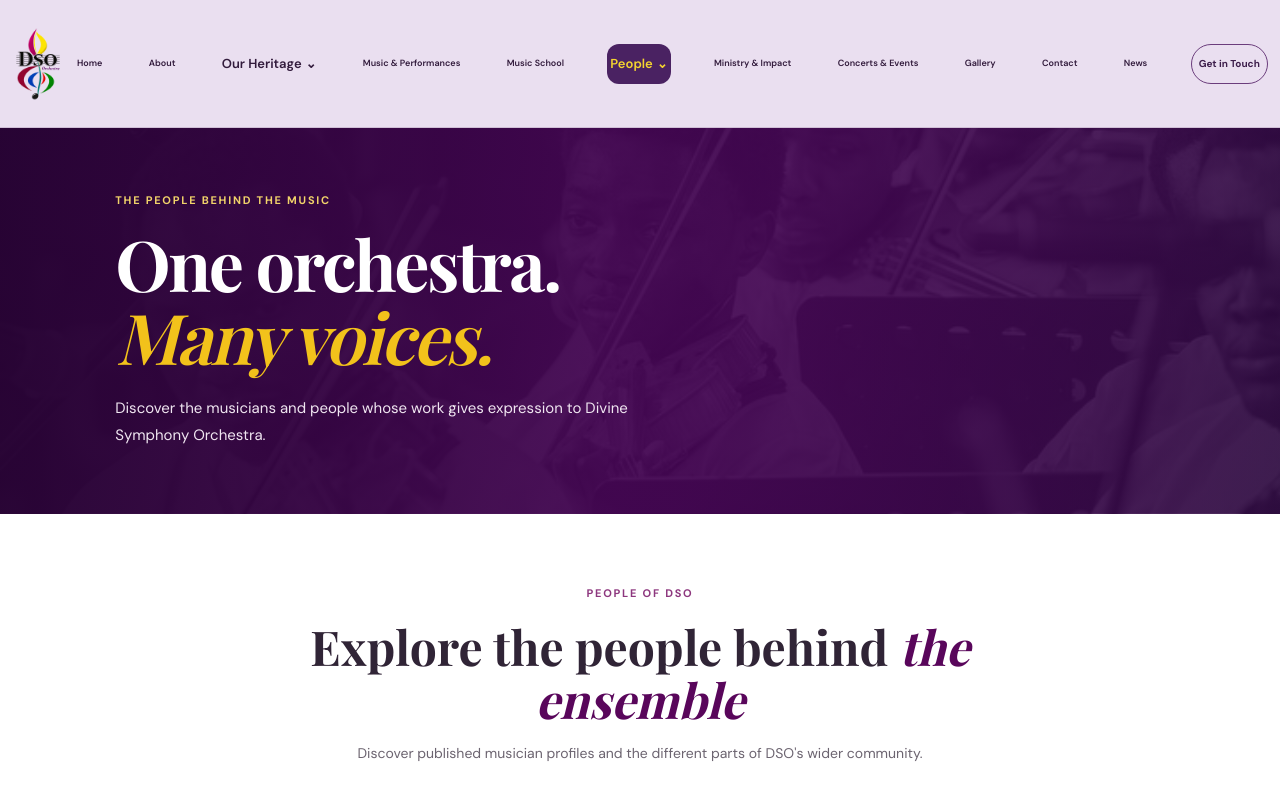
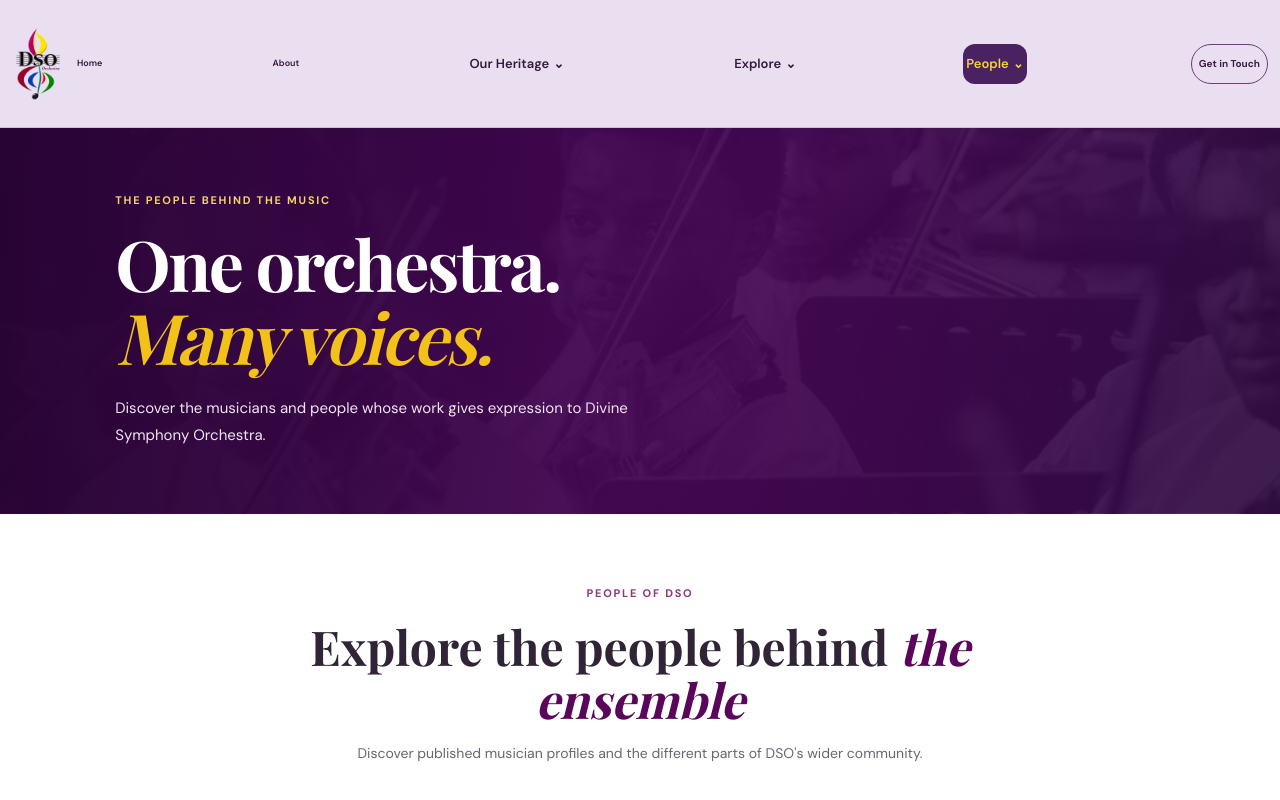
Before and after one commit to Divinesymphonyorchestra20/Divine-Symphony-Orchestra, a Next.js app: page /people in a window 1280 px wide. Shown: the top 800 px of the page. Built offline with nearby package versions, Linux system fonts and the light colour scheme; a web font is replaced by a local one.

Commit message:
Group navigation links into compact dropdowns

```diff
--- a/components/site-header.tsx
+++ b/components/site-header.tsx
@@ -21,16 +21,13 @@ const peopleLinks=[
   {href:"/orchestra",label:"The Orchestra"},
   {href:"/meet-the-members",label:"Meet the Members"},
 ];
-const mainLinks=[
-  {href:"/",label:"Home"},
-  {href:"/about",label:"About"},
-  {href:"/music",label:"Music & Performances",active:["Music & Media"]},
+const exploreLinks=[
+  {href:"/music",label:"Music & Performances"},
   {href:"/music-school",label:"Music School"},
   {href:"/ministry-and-impact",label:"Ministry & Impact"},
   {href:"/concerts-and-events",label:"Concerts & Events"},
   {href:"/gallery",label:"Gallery"},
-  {href:"/contact",label:"Contact"},
-  {href:"/news",label:"News"},
+  {href:"/news",label:"News & Stories"},
 ];
 
 export default function SiteHeader({active}:{active?:string}){
@@ -38,23 +35,27 @@ export default function SiteHeader({active}:{active?:string}){
   const [menuOpen,setMenuOpen]=useState(false);
   const [historyOpen,setHistoryOpen]=useState(false);
   const [peopleOpen,setPeopleOpen]=useState(false);
+  const [exploreOpen,setExploreOpen]=useState(false);
   const headerRef=useRef<HTMLElement>(null);
   const historyTriggerRef=useRef<HTMLButtonElement>(null);
   const peopleTriggerRef=useRef<HTMLButtonElement>(null);
+  const exploreTriggerRef=useRef<HTMLButtonElement>(null);
 
   useEffect(()=>{
     function outside(e:PointerEvent){
       if(headerRef.current&&!headerRef.current.contains(e.target as Node)){
-        setHistoryOpen(false);setPeopleOpen(false);setMenuOpen(false);
+        setHistoryOpen(false);setPeopleOpen(false);setExploreOpen(false);setMenuOpen(false);
       }
     }
     function escape(e:KeyboardEvent){
       if(e.key==="Escape"){
         const historyWasOpen=historyOpen;
         const peopleWasOpen=peopleOpen;
-        setHistoryOpen(false);setPeopleOpen(false);setMenuOpen(false);
+        const exploreWasOpen=exploreOpen;
+        setHistoryOpen(false);setPeopleOpen(false);setExploreOpen(false);setMenuOpen(false);
         if(historyWasOpen)historyTriggerRef.current?.focus();
         else if(peopleWasOpen)peopleTriggerRef.current?.focus();
+        else if(exploreWasOpen)exploreTriggerRef.current?.focus();
       }
     }
     document.addEventListener("pointerdown",outside);
@@ -63,13 +64,15 @@ export default function SiteHeader({active}:{active?:string}){
       document.removeEventListener("pointerdown",outside);
       document.removeEventListener("keydown",escape);
     };
-  },[historyOpen,peopleOpen]);
+  },[historyOpen,peopleOpen,exploreOpen]);
 
-  function close(){setHistoryOpen(false);setPeopleOpen(false);setMenuOpen(false);}
-  function toggleHistory(){setHistoryOpen(value=>!value);setPeopleOpen(false);}
-  function togglePeople(){setPeopleOpen(value=>!value);setHistoryOpen(false);}
+  function close(){setHistoryOpen(false);setPeopleOpen(false);setExploreOpen(false);setMenuOpen(false);}
+  function toggleHistory(){setHistoryOpen(value=>!value);setPeopleOpen(false);setExploreOpen(false);}
+  function togglePeople(){setPeopleOpen(value=>!value);setHistoryOpen(false);setExploreOpen(false);}
+  function toggleExplore(){setExploreOpen(value=>!value);setHistoryOpen(false);setPeopleOpen(false);}
   const historyActive=active==="History"||historyLinks.some(link=>link.href===pathname);
   const peopleActive=active==="People"||peopleLinks.some(link=>link.href===pathname);
+  const exploreActive=exploreLinks.some(link=>link.href===pathname)||active==="Music & Media";
   return <header className="site-header" ref={headerRef}>
     <a className="brand" href="/" aria-label="Divine Symphony Orchestra home" onClick={close}>
       <Image className="brand-logo" src="/images/dso-logo-transparent.png" alt="Divine Symphony Orchestra logo" width={72} height={108} priority/>
@@ -80,25 +83,26 @@ export default function SiteHeader({active}:{active?:string}){
       <span aria-hidden="true">{menuOpen?"×":"☰"}</span>{menuOpen?"Close menu":"Menu"}
     </button>
     <nav id="primary-navigation" className={menuOpen?"is-open":""} aria-label="Main navigation">
-      {mainLinks.slice(0,2).map(link=><a key={link.href} className={pathname===link.href||active===link.label?"active":""} aria-current={pathname===link.href||active===link.label?"page":undefined} href={link.href} onClick={close}>{link.label}</a>)}
+      <a className={pathname==="/"||active==="Home"?"active":""} aria-current={pathname==="/"||active==="Home"?"page":undefined} href="/" onClick={close}>Home</a>
+      <a className={pathname==="/about"||active==="About"?"active":""} aria-current={pathname==="/about"||active==="About"?"page":undefined} href="/about" onClick={close}>About</a>
       <div className={"nav-dropdown"+(historyActive?" active":"")}>
-        <button ref={historyTriggerRef} type="button" className="nav-dropdown-trigger" aria-haspopup="true" aria-expanded={historyOpen} aria-controls="history-navigation" onClick={toggleHistory}>
-          Our Heritage <span aria-hidden="true">{historyOpen?"⌃":"⌄"}</span>
-        </button>
+        <button ref={historyTriggerRef} type="button" className="nav-dropdown-trigger" aria-haspopup="true" aria-expanded={historyOpen} aria-controls="history-navigation" onClick={toggleHistory}>Our Heritage <span aria-hidden="true">{historyOpen?"⌃":"⌄"}</span></button>
         <div id="history-navigation" className="nav-dropdown-menu" hidden={!historyOpen}>
           {historyLinks.map(link=><a key={link.href} href={link.href} aria-current={pathname===link.href?"page":undefined} onClick={close}>{link.label}</a>)}
         </div>
       </div>
-      {mainLinks.slice(2,4).map(link=><a key={link.href} className={pathname===link.href||active===link.label||(link.active||[]).includes(active||"")?"active":""} aria-current={pathname===link.href||active===link.label||(link.active||[]).includes(active||"")?"page":undefined} href={link.href} onClick={close}>{link.label}</a>)}
+      <div className={"nav-dropdown"+(exploreActive?" active":"")}>
+        <button ref={exploreTriggerRef} type="button" className="nav-dropdown-trigger" aria-haspopup="true" aria-expanded={exploreOpen} aria-controls="explore-navigation" onClick={toggleExplore}>Explore <span aria-hidden="true">{exploreOpen?"⌃":"⌄"}</span></button>
+        <div id="explore-navigation" className="nav-dropdown-menu" hidden={!exploreOpen}>
+          {exploreLinks.map(link=><a key={link.href} href={link.href} aria-current={pathname===link.href?"page":undefined} onClick={close}>{link.label}</a>)}
+        </div>
+      </div>
       <div className={"nav-dropdown"+(peopleActive?" active":"")}>
-        <button ref={peopleTriggerRef} type="button" className="nav-dropdown-trigger" aria-haspopup="true" aria-expanded={peopleOpen} aria-controls="people-navigation" onClick={togglePeople}>
-          People <span aria-hidden="true">{peopleOpen?"⌃":"⌄"}</span>
-        </button>
+        <button ref={peopleTriggerRef} type="button" className="nav-dropdown-trigger" aria-haspopup="true" aria-expanded={peopleOpen} aria-controls="people-navigation" onClick={togglePeople}>People <span aria-hidden="true">{peopleOpen?"⌃":"⌄"}</span></button>
         <div id="people-navigation" className="nav-dropdown-menu" hidden={!peopleOpen}>
           {peopleLinks.map(link=><a key={link.href} href={link.href} aria-current={pathname===link.href?"page":undefined} onClick={close}>{link.label}</a>)}
         </div>
       </div>
-      {mainLinks.slice(4).map(link=><a key={link.href} className={pathname===link.href||active===link.label?"active":""} aria-current={pathname===link.href||active===link.label?"page":undefined} href={link.href} onClick={close}>{link.label}</a>)}
       <a className="menu-link" href="/contact" onClick={close}>Get in Touch</a>
     </nav>
   </header>;
```
